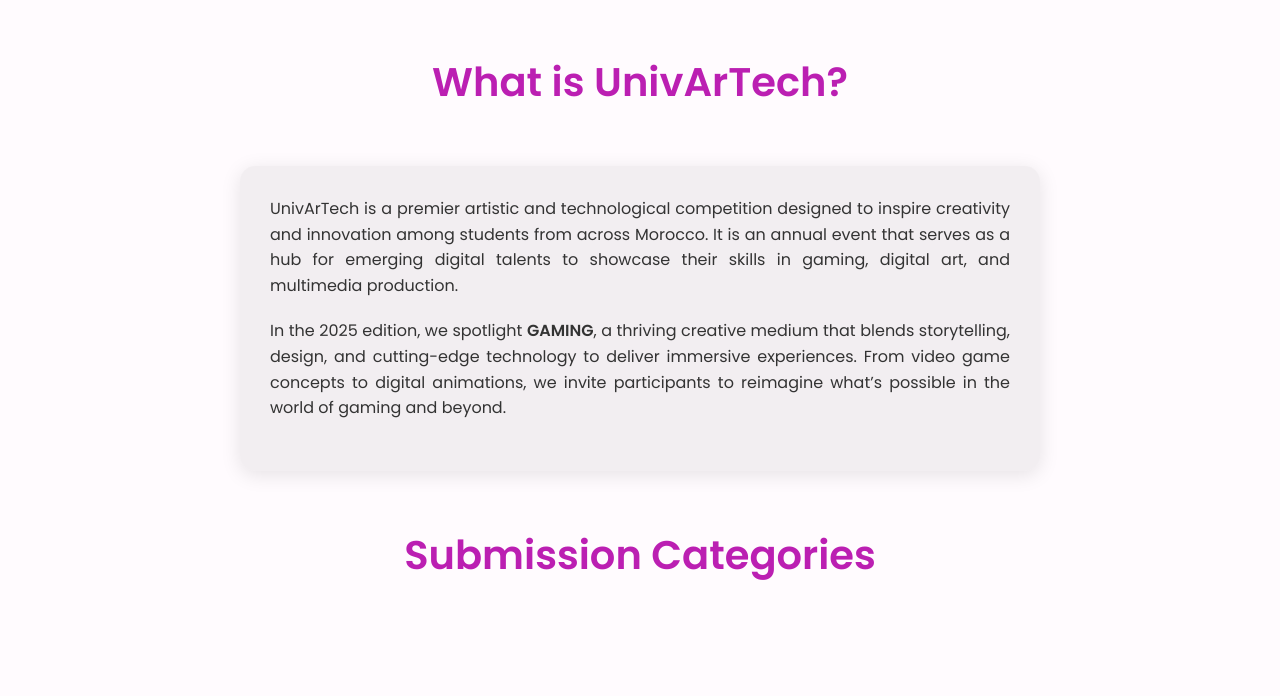
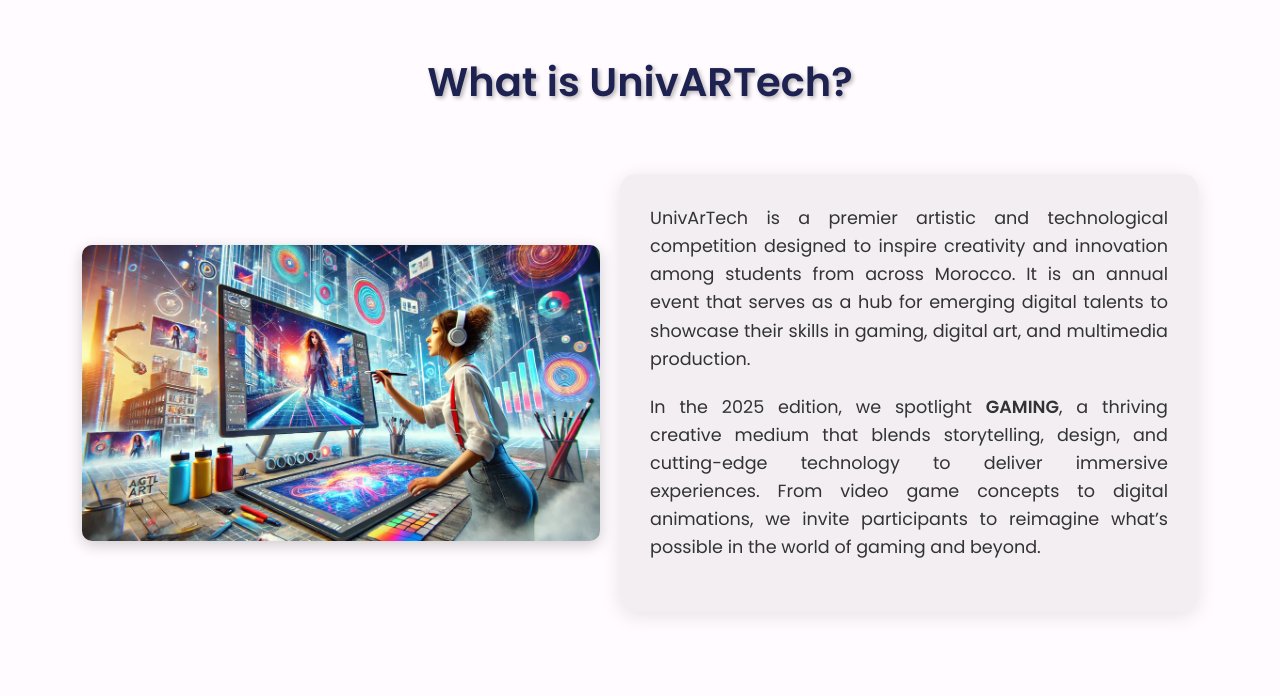
Before and after one commit to UnivArTech/UnivARTech, a plain HTML site: page index.html in a window 1280 px wide. Shown: the part 921-1617 px from the top of the page. Drawn offline with nearby package versions, Linux system fonts and the light colour scheme.

Commit message:
scrolling animation

```diff
--- a/anim.js
+++ b/anim.js
@@ -191,7 +191,7 @@
 			  return (div);
 			}
 
-
+			/* to fix scrolling issues */
 			document.querySelectorAll('a.nav-link').forEach(anchor => {
 				anchor.addEventListener('click', function (e) {
 				  e.preventDefault();
@@ -199,8 +199,9 @@
 				  const targetSection = document.getElementById(targetId);
 
 				  if (targetSection) {
-					const offset = document.querySelector('.navbar').offsetHeight; // Navbar height
-					const targetPosition = targetSection.offsetTop - offset; // Adjust position
+					const navbarHeight = document.querySelector('.navbar').offsetHeight; // Navbar height
+					const extraOffset = 30; // Additional space above the section title
+					const targetPosition = targetSection.offsetTop - navbarHeight - extraOffset; // Adjusted scroll position
 
 					window.scrollTo({
 					  top: targetPosition,
@@ -209,3 +210,62 @@
 				  }
 				});
 			  });
+
+
+			  /** the about section */
+
+			  // Function to replay animations
+function replayAnimations() {
+	const aboutImage = document.querySelector('.about-image');
+	const aboutText = document.querySelector('.about-text');
+
+	// Reset animation by removing and re-adding the animated class
+	aboutImage.classList.remove('animated');
+	aboutText.classList.remove('animated');
+
+	// Force reflow (trick to restart animation)
+	void aboutImage.offsetWidth;
+	void aboutText.offsetWidth;
+
+	// Re-add the animation class
+	aboutImage.classList.add('animated');
+	aboutText.classList.add('animated');
+  }
+
+  // Intersection Observer for scrolling
+  const observer = new IntersectionObserver(entries => {
+	entries.forEach(entry => {
+	  if (entry.isIntersecting) {
+		replayAnimations(); // Replay animation when the "About" section is visible
+	  }
+	});
+  }, { threshold: 0.5 }); // Trigger when 50% of the section is visible
+
+  // Observe the "About" section
+  observer.observe(document.getElementById('about'));
+
+  // Handle navigation clicks
+  document.querySelectorAll('a.nav-link').forEach(anchor => {
+	anchor.addEventListener('click', function (e) {
+	  e.preventDefault();
+	  const targetId = this.getAttribute('href').slice(1);
+	  const targetSection = document.getElementById(targetId);
+
+	  if (targetSection) {
+		const navbarHeight = document.querySelector('.navbar').offsetHeight;
+		const extraOffset = 20; // Add space above the section
+		const targetPosition = targetSection.offsetTop - navbarHeight - extraOffset;
+
+		// Smooth scroll to the section
+		window.scrollTo({
+		  top: targetPosition,
+		  behavior: 'smooth',
+		});
+
+		// Replay animations if it's the "About" section
+		if (targetId === 'about') {
+		  setTimeout(replayAnimations, 500); // Delay to allow scrolling to complete
+		}
+	  }
+	});
+  });
--- a/index.html
+++ b/index.html
@@ -65,14 +65,35 @@
 
 <!-- About Section -->
 <section id="about">
-    <h2 class="section-title">What is UnivArTech?</h2>
-    <div class="content-box">
+    <h2 class="section-title">What is UnivARTech?</h2>
 
-      <p>UnivArTech is a premier artistic and technological competition designed to inspire creativity and innovation among students from across Morocco. It is an annual event that serves as a hub for emerging digital talents to showcase their skills in gaming, digital art, and multimedia production.</p>
-      <p>In the 2025 edition, we spotlight <strong>GAMING</strong>, a thriving creative medium that blends storytelling, design, and cutting-edge technology to deliver immersive experiences. From video game concepts to digital animations, we invite participants to reimagine what’s possible in the world of gaming and beyond.</p>
+    <section id="about" class="about-section py-5">
+      <div class="container d-flex align-items-center">
+        <!-- Image -->
+        <div class="about-image">
+          <img src="art.webp" alt="Gaming and Art">
+        </div>
 
-    </div>
-  </section>
+        <!-- Text Content -->
+        <div class="content-box about-text">
+          <p>UnivArTech is a premier artistic and technological competition designed to inspire creativity and innovation among students from across Morocco. It is an annual event that serves as a hub for emerging digital talents to showcase their skills in gaming, digital art, and multimedia production.</p>
+          <p>In the 2025 edition, we spotlight <strong>GAMING</strong>, a thriving creative medium that blends storytelling, design, and cutting-edge technology to deliver immersive experiences. From video game concepts to digital animations, we invite participants to reimagine what’s possible in the world of gaming and beyond.</p>
+        </div>
+      </div>
+    </section>
+
+
+
+
+
+
+
+
+
+
+
+
+
 
 <!-- Features Section -->
  <section id =about>
--- a/style.css
+++ b/style.css
@@ -39,9 +39,14 @@ section {
 
 
 .section-title {
-  margin-top: 80px; /* Adds space above the titles */
+  text-align: center;
+  margin: 60px 0;
+  font-size: 2.5rem;
+  color:  #1d2250;
+  font-weight: 600;
+  text-shadow: 2px 2px 4px rgba(0, 0, 0, 0.3); /* Add shadow */
+  margin-bottom: 0px;
 }
-
 
 .navbar-brand {
   font-size: 1.2rem; /* Adjusted for a slimmer navbar */
@@ -128,16 +133,8 @@ section {
 }
 
 .hero .btn:hover {
-  background-color: #ff007f;
+  background-color: #f367ad;
   color: #fff;
-}
-
-.section-title {
-  text-align: center;
-  margin: 60px 0;
-  font-size: 2.5rem;
-  color:  #bb1fb2;
-  font-weight: 600;
 }
 
 .content-box {
@@ -264,3 +261,76 @@ p {
   border-radius: 10px;
   transition: all 0.3s ease;
 }
+
+
+
+/* About Section Specific Layout */
+.about-section .container {
+  display: flex;
+  justify-content: space-between;
+  align-items: center;
+}
+
+.about-section .about-image {
+  flex: 1;
+  display: flex;
+  justify-content: center;
+  animation: slideInLeft 1.5s ease-in-out;
+}
+
+.about-section .about-image img {
+  max-width: 100%;
+  height: auto;
+  border-radius: 10px;
+  box-shadow: 0px 4px 15px rgba(0, 0, 0, 0.2);
+}
+
+.about-section .about-text {
+  flex: 1;
+  margin-left: 20px; /* Adjust space between text and image */
+  animation: fadeInRight 1.5s ease-in-out;
+}
+
+.about-section .about-text p {
+  font-size: 1.1rem;
+  line-height: 1.6;
+  color: #333;
+}
+
+
+
+.animated {
+  animation-duration: 1.5s;
+  animation-timing-function: ease-in-out;
+}
+
+.about-image.animated {
+  animation-name: slideInLeft;
+}
+
+.about-text.animated {
+  animation-name: fadeInRight;
+}
+
+/* Animations */
+@keyframes slideInLeft {
+  0% {
+    opacity: 0;
+    transform: translateX(-50px);
+  }
+  100% {
+    opacity: 1;
+    transform: translateX(0);
+  }
+}
+
+@keyframes fadeInRight {
+  0% {
+    opacity: 0;
+    transform: translateX(50px);
+  }
+  100% {
+    opacity: 1;
+    transform: translateX(0);
+  }
+}
```
Also changed, not shown: art.webp (added).
